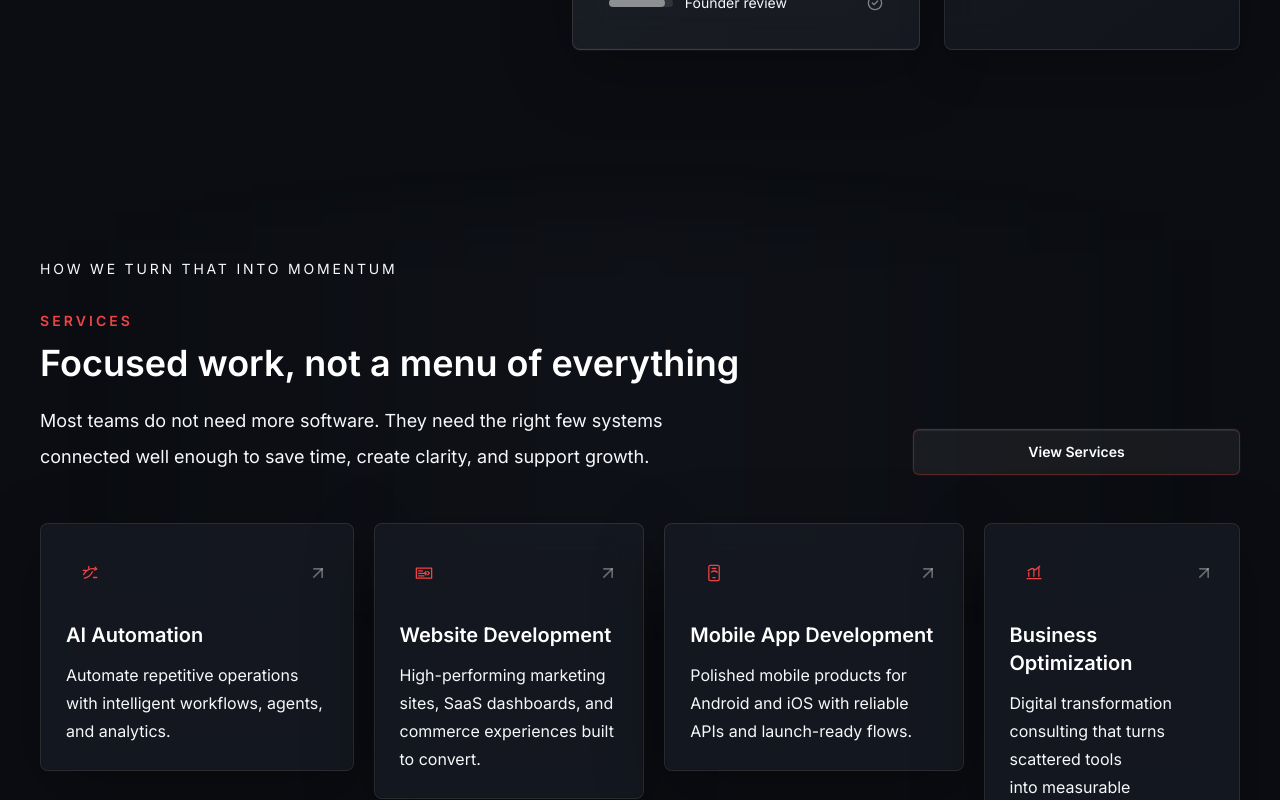
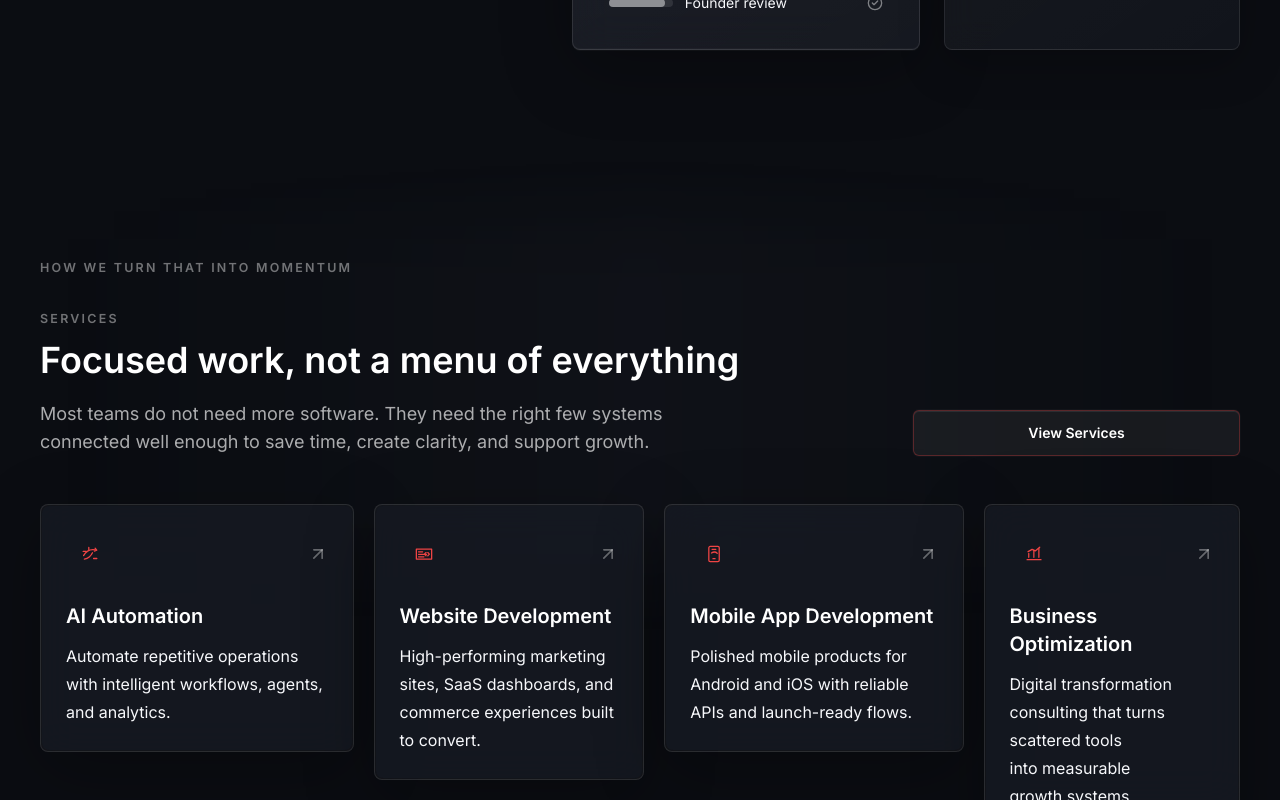
Before and after one commit to Akhils696/Aurentra, a Next.js app: page / in a window 1280 px wide. Shown: the part 2000-2800 px from the top of the page. Built offline with nearby package versions, Linux system fonts and the light colour scheme.

Commit message:
style: enhance typography hierarchy for clarity and professionalism

```diff
--- a/app/globals.css
+++ b/app/globals.css
@@ -32,8 +32,12 @@ h1,
 h2,
 h3 {
   text-wrap: balance;
-  line-height: 1.04;
+  line-height: 1.02;
   letter-spacing: 0;
+}
+
+h3 {
+  line-height: 1.14;
 }
 
 p {
@@ -159,6 +163,18 @@ p {
   letter-spacing: 0.006em;
 }
 
+.body-copy {
+  color: rgba(255, 255, 255, 0.66);
+  line-height: 1.78;
+}
+
+.quiet-label {
+  color: rgba(255, 255, 255, 0.42);
+  font-size: 0.78rem;
+  letter-spacing: 0.18em;
+  text-transform: uppercase;
+}
+
 .motion-button svg:last-child {
   transition: transform 220ms ease-in-out;
 }
--- a/app/page.tsx
+++ b/app/page.tsx
@@ -30,7 +30,7 @@ export default function Home() {
                 AI-first technology partner for modern businesses
               </p>
               <HeroTitle />
-              <p className="mt-7 max-w-xl text-lg leading-9 text-white/66">
+              <p className="body-copy mt-7 max-w-xl text-lg">
                 We help teams replace slow manual work with clear digital systems: practical automations, sharper websites, and mobile workflows people can actually use.
               </p>
               <MotionScaleIn delay={0.45}>
@@ -58,7 +58,7 @@ export default function Home() {
 
       <section className="py-16">
         <Container>
-          <p className="max-w-3xl text-2xl leading-10 text-white/74">
+          <p className="max-w-3xl text-2xl font-medium leading-10 text-white/78">
             The work usually starts with one frustrating bottleneck: leads getting missed, teams copying data by hand, or a website that no longer reflects the business.
           </p>
         </Container>
@@ -98,7 +98,7 @@ export default function Home() {
 
       <section className="section-depth py-24 sm:py-28">
         <Container>
-          <p className="mb-8 max-w-xl text-sm uppercase tracking-[0.2em] text-white/38">How we turn that into momentum</p>
+          <p className="quiet-label mb-8 max-w-xl font-semibold">How we turn that into momentum</p>
           <div className="mb-12 grid gap-8 md:grid-cols-[0.72fr_0.28fr] md:items-end">
             <SectionHeading
               eyebrow="Services"
@@ -121,7 +121,7 @@ export default function Home() {
 
       <section className="section-depth py-24 sm:py-28">
         <Container>
-          <p className="mb-8 ml-auto max-w-xl text-sm uppercase tracking-[0.2em] text-white/38">The result is not just a launch, but a calmer operating rhythm</p>
+          <p className="quiet-label mb-8 ml-auto max-w-xl font-semibold">The result is not just a launch, but a calmer operating rhythm</p>
           <div className="ml-auto max-w-4xl">
           <SectionHeading
             eyebrow="Portfolio"
@@ -168,7 +168,7 @@ export default function Home() {
             <div className="max-w-3xl">
               <p className="text-sm font-semibold uppercase tracking-[0.22em] text-red-100">Ready when you are</p>
               <h2 className="mt-4 max-w-2xl text-3xl font-semibold tracking-tight text-white sm:text-5xl">Let’s build the part of your business that keeps getting postponed.</h2>
-              <p className="mt-6 max-w-2xl text-lg leading-9 text-white/66">
+              <p className="body-copy mt-6 max-w-2xl text-lg">
                 Bring the messy workflow, half-built idea, or growth bottleneck. We will help turn it into a useful first version.
               </p>
               <div className="mt-8">
--- a/components/ui/section-heading.tsx
+++ b/components/ui/section-heading.tsx
@@ -10,9 +10,9 @@ type SectionHeadingProps = {
 export function SectionHeading({ eyebrow, title, copy, align = "left" }: SectionHeadingProps) {
   return (
     <div className={cn("max-w-3xl", align === "center" && "mx-auto text-center")}>
-      {eyebrow ? <p className="mb-3 text-sm font-semibold uppercase tracking-[0.22em] text-aurora">{eyebrow}</p> : null}
+      {eyebrow ? <p className="quiet-label mb-3 font-semibold">{eyebrow}</p> : null}
       <h2 className="premium-heading text-3xl font-semibold text-white sm:text-4xl">{title}</h2>
-      {copy ? <p className="mt-5 max-w-2xl text-base leading-8 text-white/64 sm:text-lg sm:leading-9">{copy}</p> : null}
+      {copy ? <p className="body-copy mt-5 max-w-2xl text-base sm:text-lg">{copy}</p> : null}
     </div>
   );
 }
```
